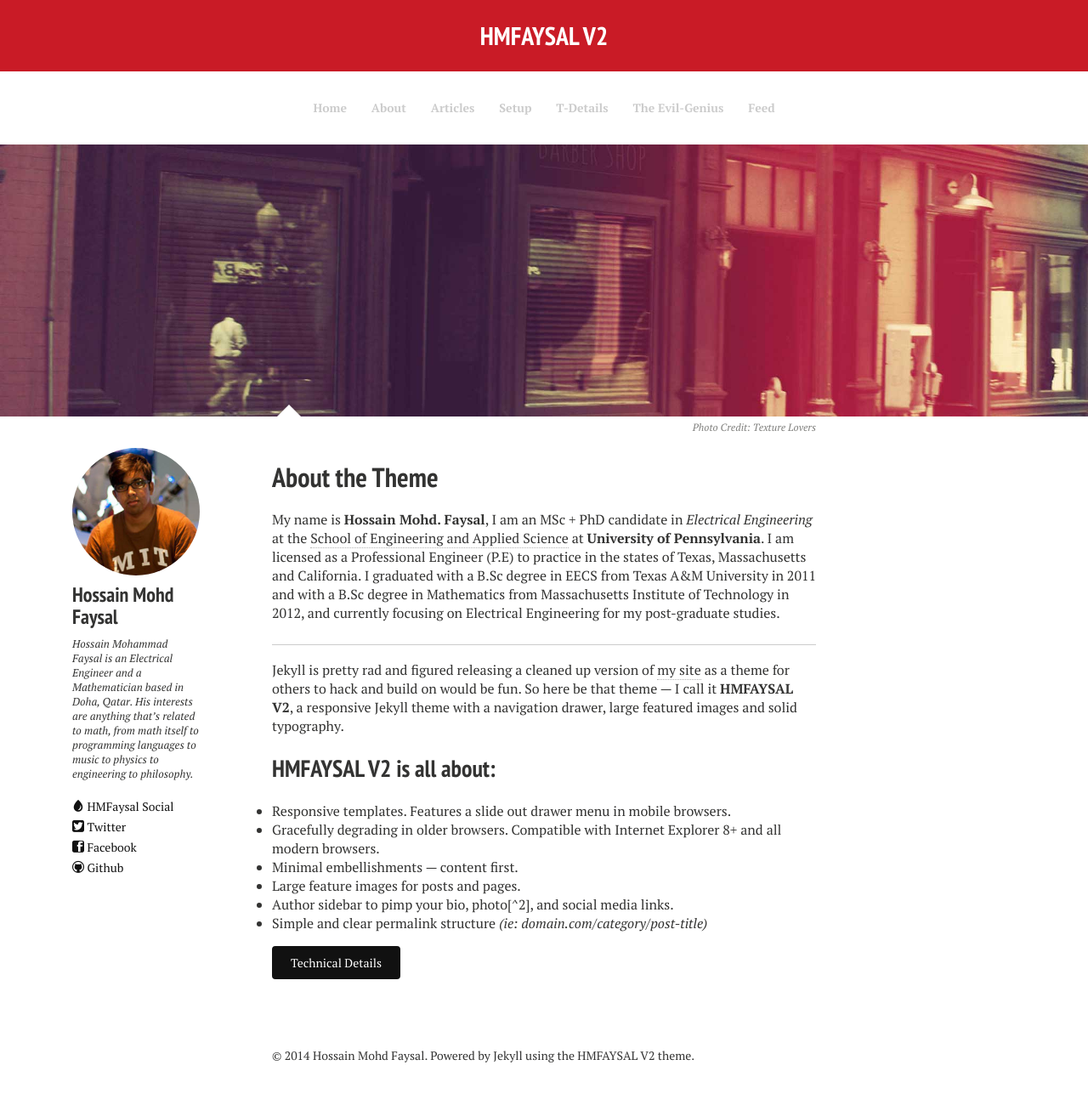
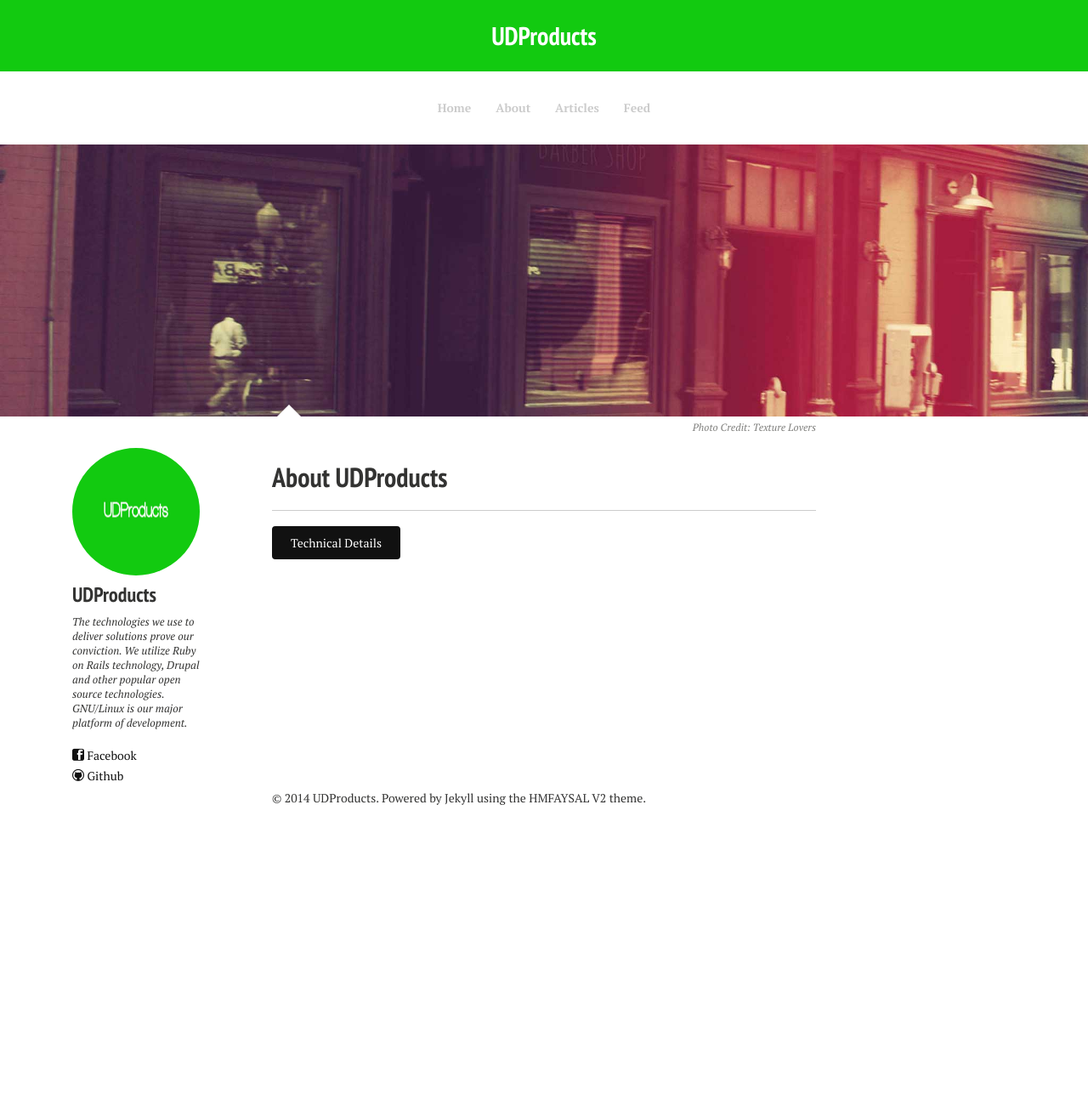
Before and after one commit to UDProducts/udproducts.github.io, a Jekyll site: the page built from about.md, in a window 1280 px wide. Shown: the whole page at 85% size. Built offline with Jekyll 4.4.1, drawn with Linux system fonts in a browser that asks for light colours; nearby versions of some CDN libraries; after the commit the page ends 997 px from its top, so only the background shows below that.

Commit message:
update config and create sample post

```diff
--- a/_config.yml
+++ b/_config.yml
@@ -1,30 +1,29 @@
-title:            HMFAYSAL V2
-tagline:          Life without Pants!
-description:      An awesome Jekyll theme by Engineer Hossain Mohd Faysal featuring a slide out drawer navigation for mobile browsers.
+title:            UDProducts
+tagline:          We deliver products
+description:
 # Your site's domain goes here. Leave localhost server or blank when working locally.
-url:              http://v2.theevilgenius.tk
+url:
 
 # Owner/author information
 owner:
-  name:           Hossain Mohd Faysal
-  avatar:         bio-photo.jpg
-  bio:            "Hossain Mohammad Faysal is an Electrical Engineer and a Mathematician based in Doha, Qatar. His interests are anything that’s related to math, from math itself to programming languages to music to physics to engineering to philosophy."
-  email:          hmfaysal@gmail.com
+  name:           UDProducts
+  avatar:         logo-green.jpg
+  bio:            "The technologies we use to deliver solutions prove our conviction. We utilize Ruby on Rails technology, Drupal and other popular open source technologies. GNU/Linux is our major platform of development."
+  email:          support@udproducts.in
   # Social networking links are used in author-bio sidebar. Update and remove as you like.
   # To register at HMFAYSAL SOCIAL, visit http://social.hmfaysal.tk
-  twitter:        hmfaysal
-  facebook:       hmfaysal
-  github:         hmfaysal
+  twitter:
+  facebook:       udproducts
+  github:         UDProducts
   linkedin:
   instagram:
   lastfm:
   tumblr:
-  hmfaysalsocial: hmfaysal
   # For Google Authorship https://plus.google.com/authorship
   google_plus:
 
 # Analytics and webmaster tools stuff goes here
-google_analytics:   UA-39365944-4
+google_analytics:  UA-48298515-1
 google_verify:
 # https://ssl.bing.com/webmaster/configure/verify/ownership Option 2 content= goes here
 bing_verify:
@@ -38,12 +37,12 @@
     url: /about/
   - title: Articles
     url: /articles/
-  - title: Setup
-    url: /theme-setup/
-  - title: T-Details
-    url: /technical-details/
-  - title: The Evil-Genius
-    url: http://www.theevilgenius.tk/
+  #- title: Setup
+    #url: /theme-setup/
+  #- title: T-Details
+    #url: /technical-details/
+  #- title: The Evil-Genius
+    #url: http://www.theevilgenius.tk/
     external: true
 
 # http://en.wikipedia.org/wiki/List_of_tz_database_time_zones
--- a/_includes/_head.html
+++ b/_includes/_head.html
@@ -37,6 +37,7 @@
 <link href='http://fonts.googleapis.com/css?family=PT+Sans+Narrow:400,700|PT+Serif:400,700,400italic' rel='stylesheet' type='text/css'>
 <!-- For all browsers -->
 <link rel="stylesheet" href="{{ site.url }}/assets/css/main.min.css">
+<link rel="stylesheet" href="{{ site.url }}/assets/css/custom.css">
 
 <!--[if (lt IE 9) & (!IEMobile)]>
 <link rel="stylesheet" href="{{ site.url }}/assets/css/ie.min.css">
--- a/_includes/_navigation.html
+++ b/_includes/_navigation.html
@@ -1,7 +1,7 @@
 <div id="outer-wrap">
 <div id="inner-wrap">
 
-    <header id="top" role="banner">
+    <header id="top" role="banner" class= "nav-top">
         <div class="block">
             <h1 class="block-title">{{ site.title }}</h1>
             <a class="nav-btn" id="nav-open-btn" href="#nav">Navigation</a>
--- a/about.md
+++ b/about.md
@@ -1,28 +1,18 @@
 ---
 layout: page
 permalink: /about/index.html
-title: About the Theme
-tagline: HMFAYSAL V2, a Jekyll Theme
+title: About UDProducts
+tagline:
 tags: [about, Jekyll, theme, responsive]
-modified: 9-9-2013
+modified:
 image:
   feature: texture-feature-02.jpg
   credit: Texture Lovers
   creditlink: http://texturelovers.com
 ---
 
-My name is **Hossain Mohd. Faysal**, I am an MSc + PhD candidate in *Electrical Engineering* at the [School of Engineering and Applied Science](http://www.seas.upenn.edu/) at **University of Pennsylvania**. I am licensed as a Professional Engineer (P.E) to practice in the states of Texas, Massachusetts and California. I graduated with a B.Sc degree in EECS from Texas A&M University in 2011 and with a B.Sc degree in Mathematics from Massachusetts Institute of Technology in 2012, and currently focusing on Electrical Engineering for my post-graduate studies.
 
 ---
-Jekyll is pretty rad and figured releasing a cleaned up version of [my site](http://www.theevilgenius.tk) as a theme for others to hack and build on would be fun. So here be that theme --- I call it **HMFAYSAL V2**, a responsive Jekyll theme with a navigation drawer, large featured images and solid typography.
 
-## HMFAYSAL V2 is all about:
-
-* Responsive templates. Features a slide out drawer menu in mobile browsers.
-* Gracefully degrading in older browsers. Compatible with Internet Explorer 8+ and all modern browsers.
-* Minimal embellishments --- content first.
-* Large feature images for posts and pages.
-* Author sidebar to pimp your bio, photo[^2], and social media links.
-* Simple and clear permalink structure *(ie: domain.com/category/post-title)*
 
 <a markdown="0" href="{{ site.url }}/technical-details" class="btn">Technical Details</a>
--- /dev/null
+++ b/assets/css/custom.css
@@ -0,0 +1,3 @@
+.nav-top{
+  background-color: #12CA10 !important;
+}
```
Also changed, not shown: _posts/2013-02-21-Sample-post.md (added, +14 -0 lines), images/logo-green.jpg (added), images/logo.png (added).
